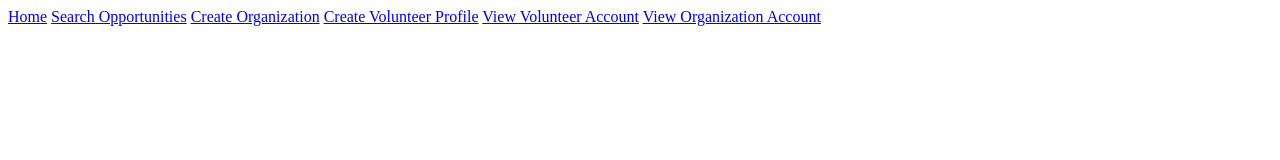
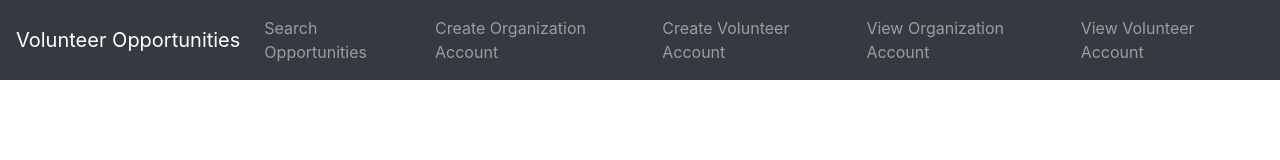
Before and after one commit to Matthewgoelzer/CS372-Database, a plain HTML site: page home.html in a window 1280 px wide. Drawn offline with nearby package versions, Linux system fonts and the light colour scheme.

Commit message:
completed navbar, added remaining pages, bootstrap

```diff
--- a/home.html
+++ b/home.html
@@ -1,8 +1,37 @@
-<div class="topnav">
-    <a class="active" href="#home">Home</a>
-    <a href="#search">Search Opportunities</a>
-    <a href="#createorg">Create Organization</a>
-    <a href="#createvol">Create Volunteer Profile</a>
-    <a href="#volunteeraccount">View Volunteer Account</a>
-    <a href="#organizationaccount">View Organization Account</a>
-  </div>
+<!DOCTYPE html>
+<html lang="en">
+  <head>
+    <meta charset="UTF-8">
+    <title>Home</title>
+    <link rel="stylesheet" href="https://stackpath.bootstrapcdn.com/bootstrap/4.3.1/css/bootstrap.min.css" integrity="sha384-ggOyR0iXCbMQv3Xipma34MD+dH/1fQ784/j6cY/iJTQUOhcWr7x9JvoRxT2MZw1T" crossorigin="anonymous">
+    <link rel="stylesheet" href="style.css">
+  </head>
+  <body>
+    <nav class="navbar navbar-expand-lg navbar-dark bg-dark">
+      <a class="navbar-brand" href="home.html">Volunteer Opportunities</a>
+        <button class="navbar-toggler" type="button" data-toggle="collapse" data-target="#navbarText" aria-controls="navbarText" aria-expanded="false" aria-label="Toggle navigation">
+          <span class="navbar-toggler-icon"></span>
+        </button>
+        <div class="collapse navbar-collapse" id="navbarText">
+          <ul class="navbar-nav mr-auto">
+            <li class="nav-item">
+              <a class="nav-link" href="jobsAndSearch.html">Search Opportunities</a>
+            </li>
+            <li class="nav-item">
+              <a class="nav-link" href="orgJoin.html">Create Organization Account</a>
+            </li>
+            <li class="nav-item">
+                <a class="nav-link" href="volJoin.html">Create Volunteer Account</a>
+            </li>
+            <li class="nav-item">
+                <a class="nav-link" href="orgProfile.html">View Organization Account</a>
+            </li>
+            <li class="nav-item">
+                <a class="nav-link" href="volProfile.html">View Volunteer Account</a>
+            </li>
+          </ul>
+        </div>
+    </nav>
+
+  </body>
+</html>
```
Also changed, not shown: jobsAndSearch.html (+31 -3 lines), orgJoin.html (+31 -4 lines), orgProfile.html (+41 -0 lines), volJoin.html (+32 -4 lines), volProfile.html (+41 -0 lines).
